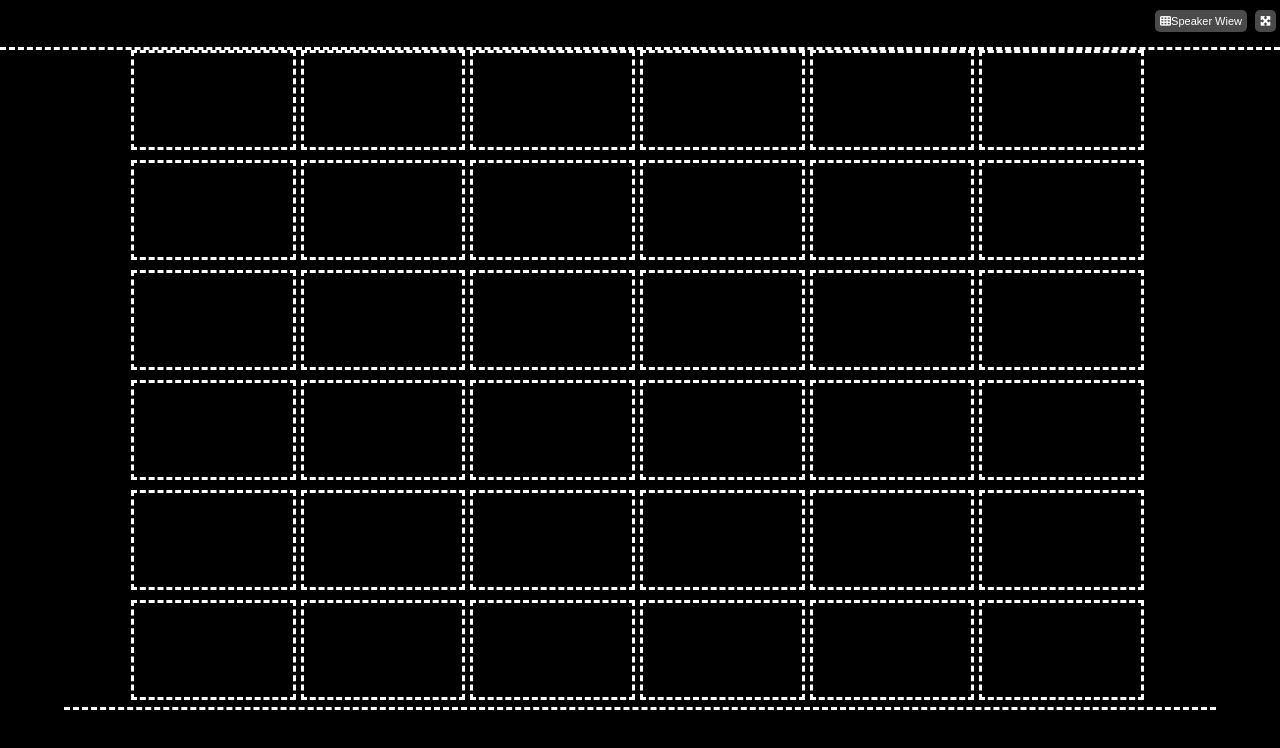
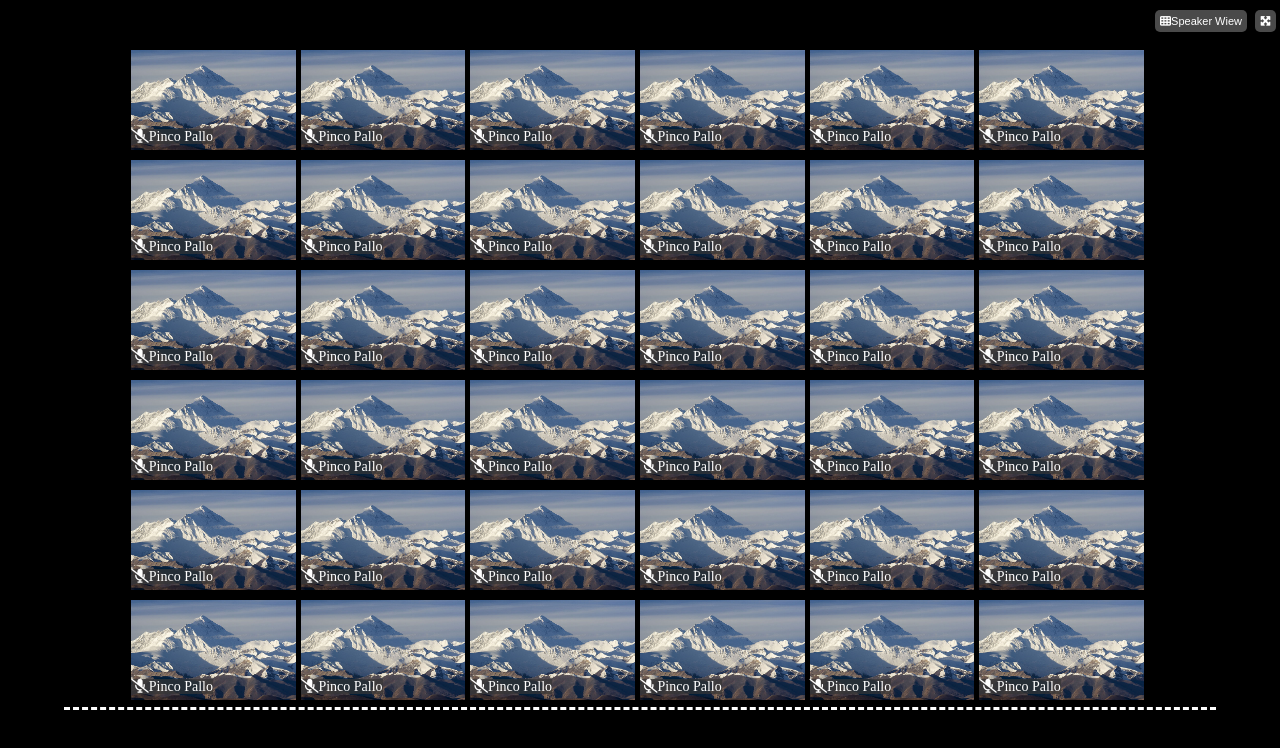
Before and after one commit to mattia0419/html-css-zoom, a plain HTML site: page index.html in a window 1280 px wide. Drawn offline with Linux system fonts and the light colour scheme.

Commit message:
add all cards

```diff
--- a/css/style.css
+++ b/css/style.css
@@ -8,7 +8,6 @@ body{
 header{
     width: 100vw;
     height: 50px;
-    border-bottom: white dashed;
     text-align: right;
 }
 .b-gray{
@@ -32,9 +31,18 @@ main{
     align-items: center;
 }
 .card{
-    border: white dashed;
     height: 100px;
     width: calc(100% / 7 );
     margin-bottom: 10px;
     margin-right: 5px;
+    background-image: url(../img/640px-IMG_2124_Everest.jpg);
+    background-size: cover;
+    position: relative;
 }
+.mute{
+    position: relative;
+    top: 77px;
+    font-size: 14px;
+    background-color: rgba(53,53,53, .7) ;
+    color: white;
+}
--- a/index.html
+++ b/index.html
@@ -15,111 +15,146 @@
     </header>
     <main>
         <div class="card">
+            <span class="mute"><i class="fa-solid fa-microphone-slash"></i>Pinco Pallo</span>
+        </div>
+        <div class="card">
+                        <span class="mute"><i class="fa-solid fa-microphone-slash"></i>Pinco Pallo</span>
 
         </div>
         <div class="card">
+            <span class="mute"><i class="fa-solid fa-microphone-slash"></i>Pinco Pallo</span>
 
         </div>
         <div class="card">
+            <span class="mute"><i class="fa-solid fa-microphone-slash"></i>Pinco Pallo</span>
 
         </div>
         <div class="card">
+            <span class="mute"><i class="fa-solid fa-microphone-slash"></i>Pinco Pallo</span>
 
         </div>
         <div class="card">
+            <span class="mute"><i class="fa-solid fa-microphone-slash"></i>Pinco Pallo</span>
 
         </div>
         <div class="card">
+            <span class="mute"><i class="fa-solid fa-microphone-slash"></i>Pinco Pallo</span>
 
         </div>
         <div class="card">
+            <span class="mute"><i class="fa-solid fa-microphone-slash"></i>Pinco Pallo</span>
 
         </div>
         <div class="card">
+            <span class="mute"><i class="fa-solid fa-microphone-slash"></i>Pinco Pallo</span>
 
         </div>
         <div class="card">
+            <span class="mute"><i class="fa-solid fa-microphone-slash"></i>Pinco Pallo</span>
 
         </div>
         <div class="card">
+            <span class="mute"><i class="fa-solid fa-microphone-slash"></i>Pinco Pallo</span>
 
         </div>
         <div class="card">
+            <span class="mute"><i class="fa-solid fa-microphone-slash"></i>Pinco Pallo</span>
 
         </div>
         <div class="card">
+            <span class="mute"><i class="fa-solid fa-microphone-slash"></i>Pinco Pallo</span>
 
         </div>
         <div class="card">
+            <span class="mute"><i class="fa-solid fa-microphone-slash"></i>Pinco Pallo</span>
 
         </div>
         <div class="card">
+            <span class="mute"><i class="fa-solid fa-microphone-slash"></i>Pinco Pallo</span>
 
         </div>
         <div class="card">
+            <span class="mute"><i class="fa-solid fa-microphone-slash"></i>Pinco Pallo</span>
 
         </div>
         <div class="card">
+            <span class="mute"><i class="fa-solid fa-microphone-slash"></i>Pinco Pallo</span>
 
         </div>
         <div class="card">
+            <span class="mute"><i class="fa-solid fa-microphone-slash"></i>Pinco Pallo</span>
 
         </div>
         <div class="card">
+            <span class="mute"><i class="fa-solid fa-microphone-slash"></i>Pinco Pallo</span>
 
         </div>
         <div class="card">
+            <span class="mute"><i class="fa-solid fa-microphone-slash"></i>Pinco Pallo</span>
 
         </div>
         <div class="card">
+            <span class="mute"><i class="fa-solid fa-microphone-slash"></i>Pinco Pallo</span>
 
         </div>
         <div class="card">
+            <span class="mute"><i class="fa-solid fa-microphone-slash"></i>Pinco Pallo</span>
 
         </div>
         <div class="card">
+            <span class="mute"><i class="fa-solid fa-microphone-slash"></i>Pinco Pallo</span>
 
         </div>
         <div class="card">
+            <span class="mute"><i class="fa-solid fa-microphone-slash"></i>Pinco Pallo</span>
 
         </div>
         <div class="card">
+            <span class="mute"><i class="fa-solid fa-microphone-slash"></i>Pinco Pallo</span>
 
         </div>
         <div class="card">
+            <span class="mute"><i class="fa-solid fa-microphone-slash"></i>Pinco Pallo</span>
 
         </div>
         <div class="card">
+            <span class="mute"><i class="fa-solid fa-microphone-slash"></i>Pinco Pallo</span>
 
         </div>
         <div class="card">
+            <span class="mute"><i class="fa-solid fa-microphone-slash"></i>Pinco Pallo</span>
 
         </div>
         <div class="card">
+            <span class="mute"><i class="fa-solid fa-microphone-slash"></i>Pinco Pallo</span>
 
         </div>
         <div class="card">
+            <span class="mute"><i class="fa-solid fa-microphone-slash"></i>Pinco Pallo</span>
 
         </div>
         <div class="card">
+            <span class="mute"><i class="fa-solid fa-microphone-slash"></i>Pinco Pallo</span>
 
         </div>
         <div class="card">
+            <span class="mute"><i class="fa-solid fa-microphone-slash"></i>Pinco Pallo</span>
 
         </div>
         <div class="card">
+            <span class="mute"><i class="fa-solid fa-microphone-slash"></i>Pinco Pallo</span>
 
         </div>
         <div class="card">
+            <span class="mute"><i class="fa-solid fa-microphone-slash"></i>Pinco Pallo</span>
 
         </div>
         <div class="card">
+            <span class="mute"><i class="fa-solid fa-microphone-slash"></i>Pinco Pallo</span>
 
         </div>
         <div class="card">
-
-        </div>
-        <div class="card">
+            <span class="mute"><i class="fa-solid fa-microphone-slash"></i>Pinco Pallo</span>
 
         </div>
     </main>
```
Also changed, not shown: img/640px-IMG_2124_Everest.jpg (added).
